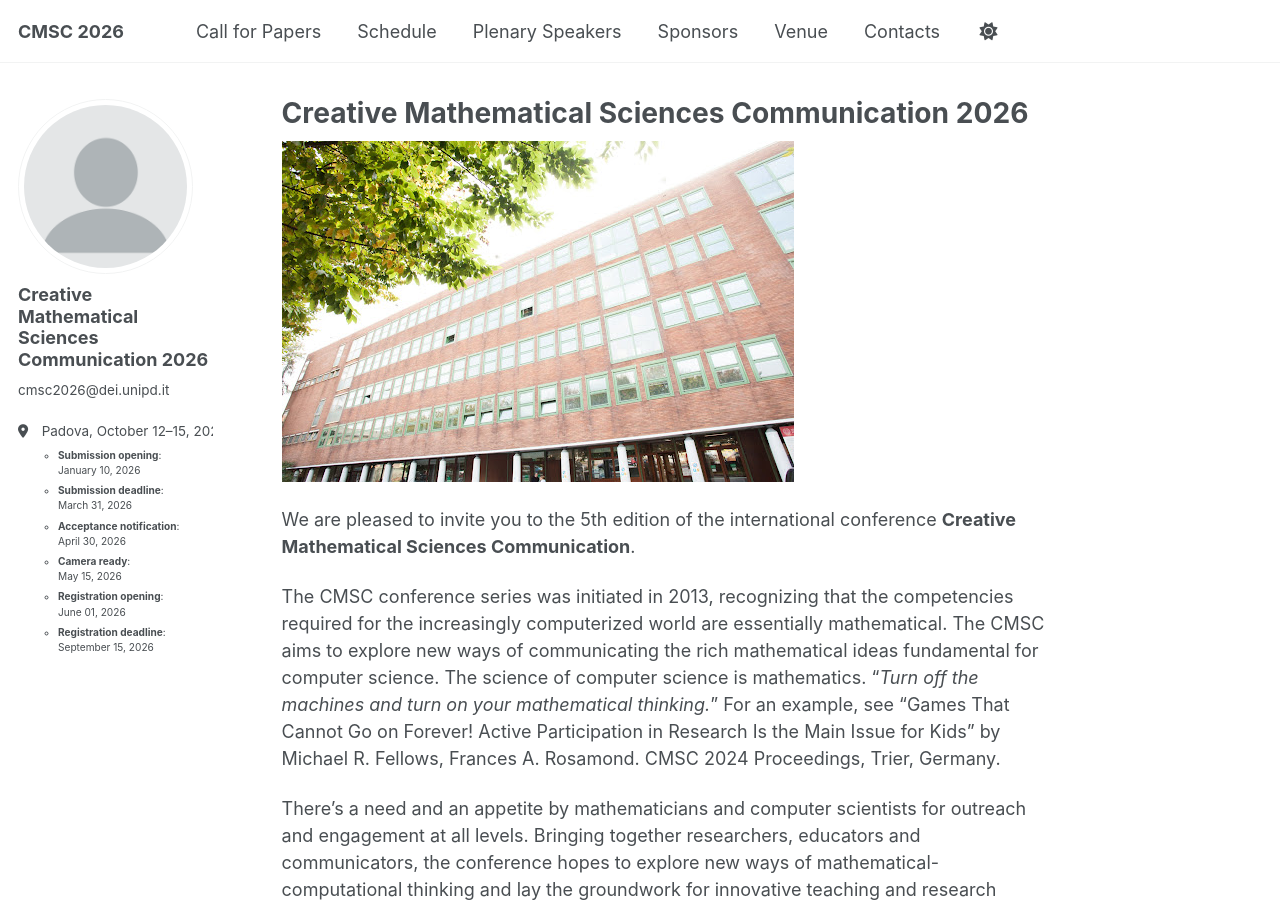
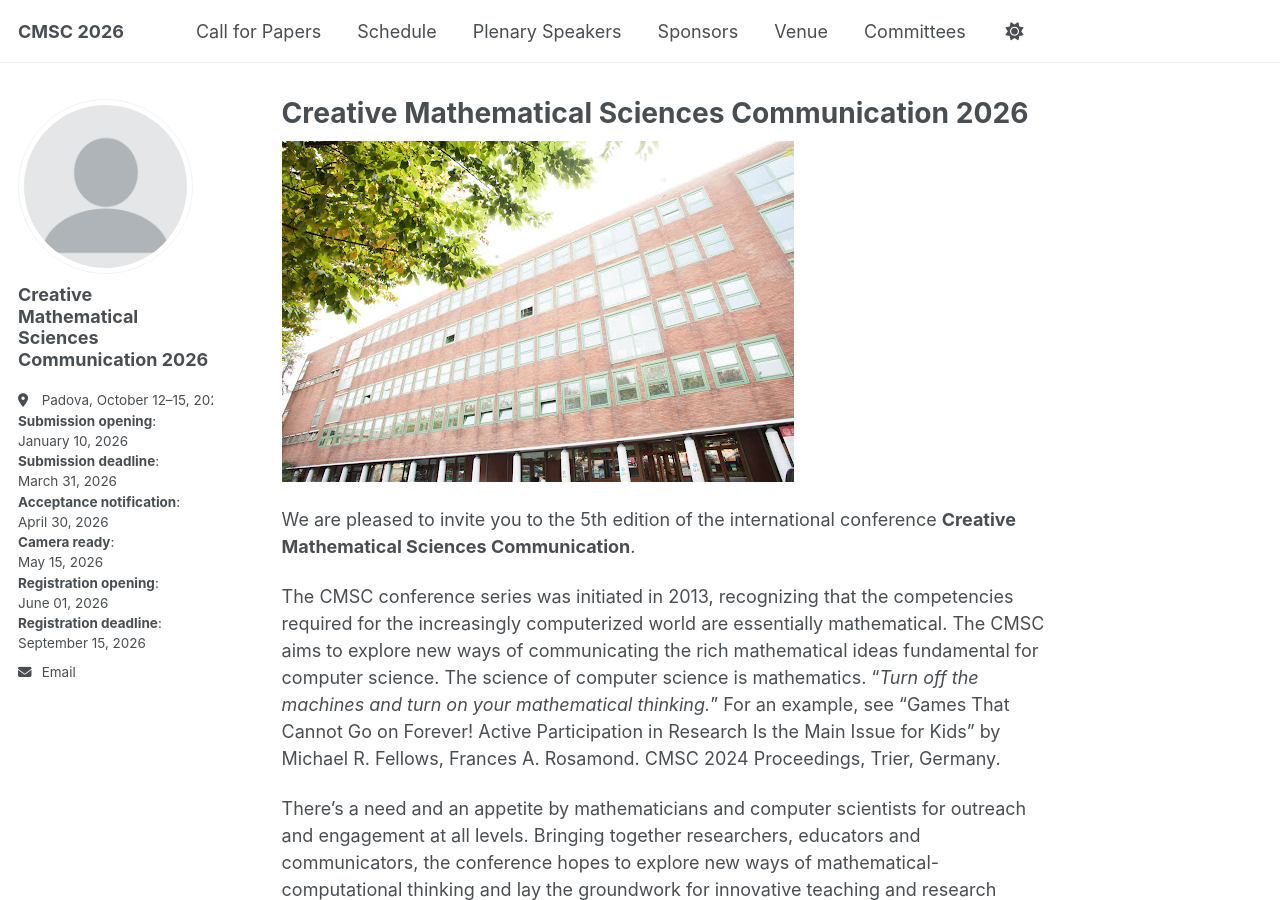
Before and after one commit to CMSC2026/cmsc2026.github.io, a Jekyll site: the page built from _pages/about.md, in a window 1280 px wide and 900 px high. Built offline with Jekyll 4.4.1, drawn with Linux system fonts in a browser that asks for light colours; a script that is not in the unit is left out.

Commit message:
added organizing local committee

```diff
--- a/_config.yml
+++ b/_config.yml
@@ -26,20 +26,19 @@
   avatar           : "profile.png"
   name             : "Creative Mathematical Sciences Communication 2026"
   pronouns         : # example: "she/her"
-  bio              : "cmsc2026@dei.unipd.it"
+  permalink        :
+  email            : "cmsc2026@dei.unipd.it"
+  bio              : ""
   location         : "Padova, October 12–15, 2026 <br/>
-    <ul>
-      <li> <b>Submission opening</b>:<br/> January 10, 2026</li>
-      <li> <b>Submission deadline</b>:<br/> March 31, 2026</li>
-      <li> <b>Acceptance notification</b>:<br/>April 30, 2026</li>
-      <li> <b>Camera ready</b>:<br/>May 15, 2026</li>
-      <li> <b>Registration opening</b>:<br/>June 01, 2026</li>
-      <li> <b>Registration deadline</b>:<br/>September 15, 2026</li>
-    </ul>
-"
+    <b>Submission opening</b>:<br/> January 10, 2026<br/>
+    <b>Submission deadline</b>:<br/> March 31, 2026<br/>
+    <b>Acceptance notification</b>:<br/>April 30, 2026<br/>
+    <b>Camera ready</b>:<br/>May 15, 2026<br/>
+    <b>Registration opening</b>:<br/>June 01, 2026<br/>
+    <b>Registration deadline</b>:<br/>September 15, 2026<br/>"
   employer         : #"University of Padova, Italy"
   uri              : # URL
-  email            : #"cmsc2026@dei.unipd.it"
+
 
   # Academic websites
   academia         : # URL
--- a/_data/navigation.yml
+++ b/_data/navigation.yml
@@ -23,5 +23,5 @@
   - title: "Venue"
     url: /venue/
 
-  - title: "Contacts"
-    url: /contacts/
+  - title: "Committees"
+    url: /committees/
```
Also changed, not shown: _pages/committees.md (added, +17 -0 lines), _pages/contacts.md (deleted, +0 -8 lines).
